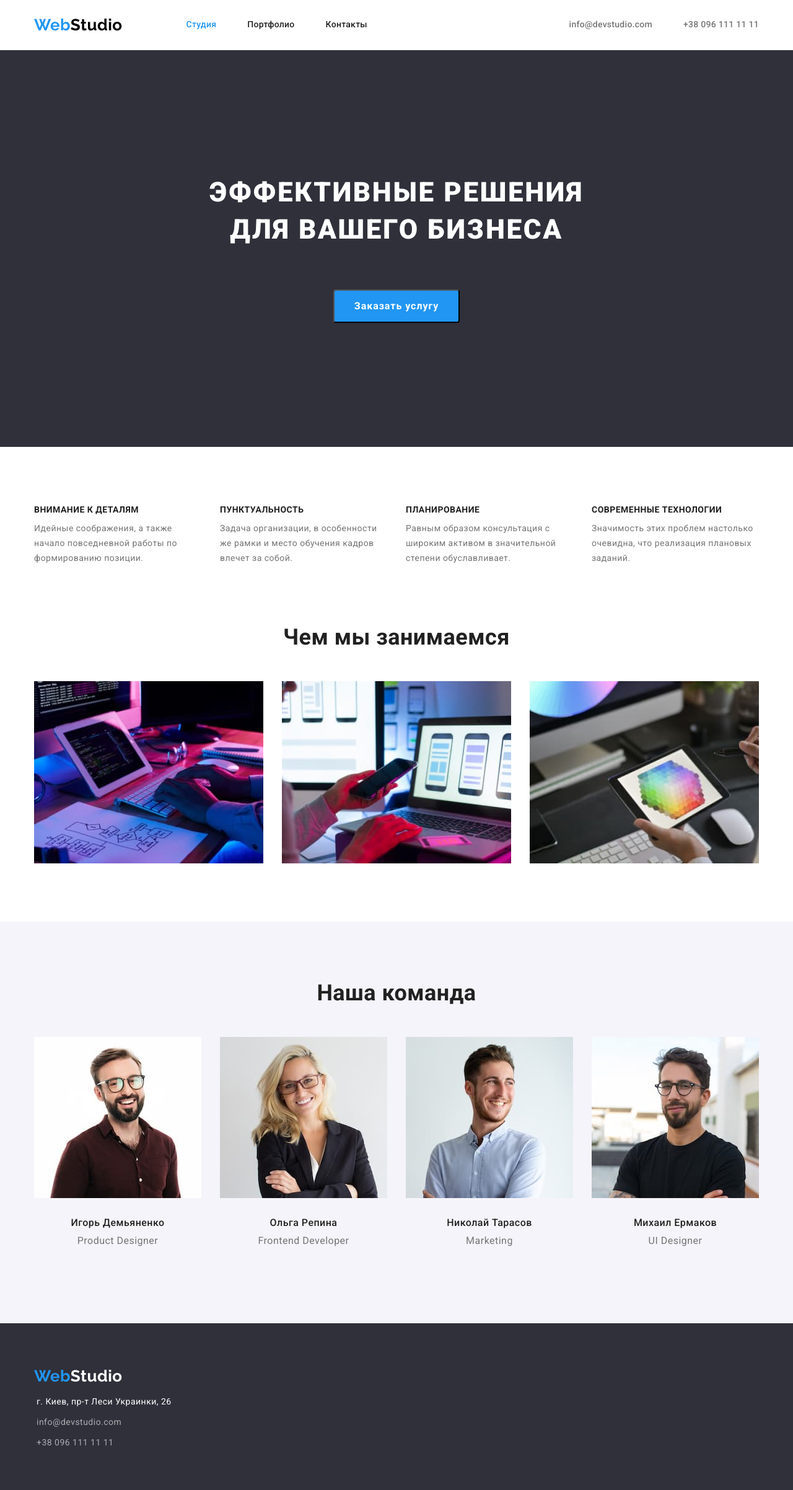
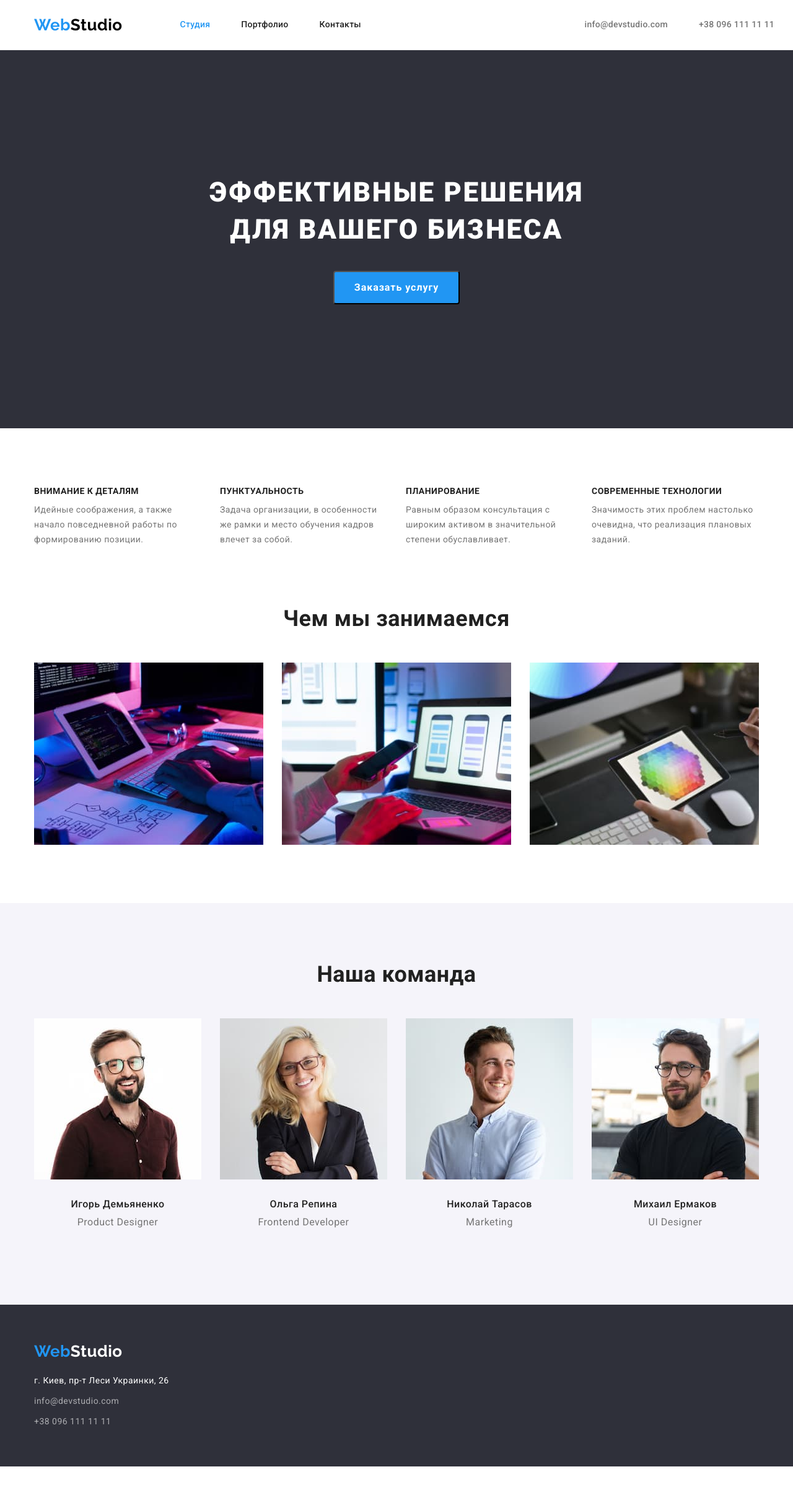
Before and after one commit to evgeniyablyoskina/goit-markup-hw-03, a plain HTML site: page index.html in a window 1280 px wide. Shown: the whole page at 62% size. After the commit the page ends 2366 px from the top, so only its background shows below. Drawn offline with nearby package versions, Linux system fonts and the light colour scheme.

Commit message:
Corrections after verification
- Generally margin-top to margin-bottom
- div container always in each section separately
- no padding-left-right for links

```diff
--- a/css/styles.css
+++ b/css/styles.css
@@ -50,6 +50,7 @@ body {
   padding-right: 15px;
   margin-left: auto;
   margin-right: auto;
+  /* padding: 0 calc(50% - 590px); */
 }
 
 img {
@@ -77,8 +78,6 @@ img {
 
 .logo {
   display: inline-block;
-  padding:  10px;
-  margin-left: -10px;
   color: var(--logo-color);
   font-family: Raleway, sans-serif;
   font-weight: 700;
@@ -109,7 +108,7 @@ img {
 }
 
 .site-nav {
-  margin-left: calc(93px - 25px);
+  margin-left: 93px;
   margin-right: auto;
 }
 
@@ -117,27 +116,22 @@ img {
 .contacts-nav {
   display: flex;
   margin-top: 0;
-  margin-block-start: 0;
-  margin-block-end: 0;
-  padding-inline-start: 0;
 }
 
 .site-nav-item,
 .contacts-nav-item {
   display: block;
- }
+}
 
-/* .site-nav-item:not(:last-child),
+.site-nav-item:not(:last-child),
 .contacts-nav-item:not(:last-child) {
   margin-right: 50px;
-} */
+}
 
 .site-nav-link {
   display: inline-block;
   padding-top: 32px;
   padding-bottom: 32px;
-  padding-left: 25px;
-  padding-right: 25px;
   color: var(--title-text-color);
   font-weight: 500;
   font-size: 14px;
@@ -159,8 +153,6 @@ img {
   display: inline-block;
   padding-top: 32px;
   padding-bottom: 32px;
-  padding-left: 25px;
-  padding-right: 25px;
   color: var(--primary-text-color);
   font-weight: 500;
   font-size: 14px;
@@ -187,10 +179,8 @@ img {
 .hero {
   background-color: var(--dark-bg-color);
   text-align: center;
-}
-
-.hero-box {
-  padding: 200px 252px;
+  padding-top: 200px;
+  padding-bottom: 200px;
 }
 
 .hero-title {
@@ -208,7 +198,6 @@ img {
 .hero-btn {
   display: inline-block;
   padding: 10px 32px;
-  margin-top: 30px;
   border-radius: 4px;
   min-width: 200px;
 
@@ -240,7 +229,7 @@ img {
 
 .section-title {
   margin-top: 0;
-  margin-bottom: 0;
+  margin-bottom: 50px;
 
   color: var(--title-text-color);
   font-weight: 700;
@@ -252,15 +241,9 @@ img {
 /* END for all Sections */
 
 /* --------------- Features */
-.features {
-  padding-bottom: 0;
-}
 
 .features-list {
   display: flex;
-  padding-inline-start: 0;
-  margin-block-start: 0;
-  margin-block-end: 0;
   margin-left: calc(-1 * var(--item-gap));
 }
 
@@ -271,7 +254,7 @@ img {
 
 .features-title {
   margin-top: 0;
-  margin-bottom: 0;
+  margin-bottom: 10px;
 
   color: var(--title-text-color);
   font-weight: 700;
@@ -281,7 +264,7 @@ img {
 }
 
 .features-text {
-  margin-top: 10px;
+  margin-top: 0;
   margin-bottom: 0;
 
   font-size: 14px;
@@ -292,12 +275,12 @@ img {
 
 /* --------------- Our Doings */
 
+.section-doing {
+  padding-top: 0;
+}
+
 .doings {
   display: flex;
-  padding-inline-start: 0;
-  margin-block-start: 0;
-  margin-block-end: 0;
-  margin-top: 50px;
   margin-left: calc(-1 * var(--item-gap));
 }
 
@@ -311,17 +294,12 @@ img {
 /* --------------- Our team */
 .team {
   margin-bottom: 0;
-
   background-color: var(--second-bg-color);
 }
 
 .team-list {
   display: flex;
-  padding-inline-start: 0;
-  margin-block-start: 0;
-  margin-block-end: 0;
   margin-left: calc(-1 * var(--item-gap));
-  margin-top: 50px;
 }
 
 .team-item {
@@ -330,7 +308,7 @@ img {
 }
 
 .team-content {
-  padding: 30px;
+  padding: 30px 0;
 }
 
 .team-title {
@@ -359,19 +337,13 @@ img {
 
 /* --------------- PORTFOLIO */
 
-.portfolio {
-  padding-bottom: 94px;
-  padding-top: 94px;
-}
-
 /* --------------- Filtr */
 
 .filtr {
   display: flex;
   justify-content: center;
-  padding-inline-start: 0;
-  margin-block-start: 0;
-  margin-block-end: 0;
+  margin-bottom: 50px;
+
 }
 
 .filtr-item:not(:last-child) {
@@ -411,11 +383,8 @@ img {
 .examples {
   display: flex;
   flex-wrap: wrap;
-  padding-inline-start: 0;
-  margin-block-start: 0;
-  margin-block-end: 0;
   margin-left: calc(-1 * var(--item-gap));
-  margin-top: calc(-1 * var(--item-gap) + 50px);
+  margin-top: calc(-1 * var(--item-gap));
 }
 
 .examples-item {
@@ -430,7 +399,7 @@ img {
 }
 
 .examples-title {
-  margin: 0;
+  margin: 0 0 4px 0;
 
   color: var(--title-text-color);
   font-weight: 700;
@@ -440,7 +409,7 @@ img {
 }
 
 .examples-type {
-  margin-top: 4px;
+  margin-top: 0;
   margin-bottom: 0;
 
   font-size: 16px;
@@ -461,21 +430,16 @@ img {
 }
 
 .address {
-  margin-top: calc (20px - 10px - 4px);
-  padding-inline-start: 0;
+  margin-top: 20px;
 }
 
 .address-item:not(:first-child) {
-  margin-top: 1px;
+  margin-top: 9px;
 }
 
 .address-map,
 .address-contact {
   display: inline-block;
-  padding-top: 4px;
-  padding-bottom: 4px;
-  padding-right: 4px;
-  padding-left: 4px;
 }
 
 .address-map {
--- a/index.html
+++ b/index.html
@@ -4,7 +4,7 @@
     <meta charset="utf-8" />
     <meta http-equiv="x-ua-compatible" content="ie=edge" />
     <meta name="viewport" content="width=device-width, initial-scale=1.0" />
-    <title>jane Студия</title>
+    <title>Студия</title>
     <link rel="preconnect" href="https://fonts.googleapis.com" />
     <link rel="preconnect" href="https://fonts.gstatic.com" crossorigin />
     <link
@@ -51,14 +51,15 @@
     <main>
       <!-- _______________ Hero _______________ -->
       <section class="hero">
-        <div class="container hero-box">
-          <h1 class="hero-title">Эффективные решения для вашего бизнеса</h1>
+        <div class="container">
+          <h1 class="hero-title">Эффективные решения<br />для вашего бизнеса</h1>
           <button class="hero-btn" type="button">Заказать услугу</button>
         </div>
       </section>
 
       <!-- _______________ Features _______________ -->
-      <section class="section container features">
+      <section class="section">
+        <div class="container">
           <h2 class="section-title visually-hidden">Наши преимущества</h2>
           <ul class="features-list list">
             <li class="features-item">
@@ -86,10 +87,12 @@
               </p>
             </li>
           </ul>
+        </div>
       </section>
 
       <!-- _______________ Our doings _______________ -->
-      <section class="section container">
+      <section class="section section-doing">
+        <div class="container">
           <h2 class="section-title">Чем мы занимаемся</h2>
           <ul class="doings list">
             <li class="doings-item">
@@ -114,6 +117,7 @@
               />
             </li>
           </ul>
+        </div>
       </section>
 
       <!-- _______________ Our team _______________ -->
```
Also changed, not shown: portfolio.html (+4 -2 lines). Lines whose indentation alone changed are shown as unchanged.
